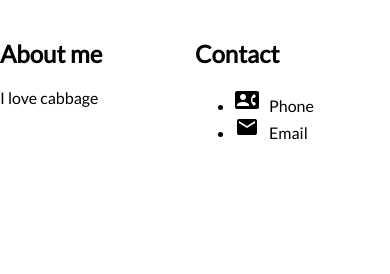
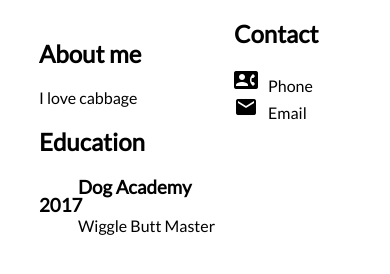
Before and after one commit to tinypineapple/Unit-16-HW, a plain HTML site: page index.html in a window 390 px wide. Shown: the part 568-842 px from the top of the page. Drawn offline with Linux system fonts and the light colour scheme.

Commit message:
HW 17
added media query

```diff
--- a/css/style.css
+++ b/css/style.css
@@ -1,6 +1,18 @@
 * {
     font-family: 'Lato', sans-serif;
     box-sizing: border-box;
+}
+
+/* Small devices (portrait tablets and large phones, 600px and up) */
+@media only screen and (min-width: 600px) {
+}
+
+/* Medium devices (landscape tablets, 768px and up) */
+@media only screen and (min-width: 768px) {
+}
+
+/* Large devices (laptops/desktops, 992px and up) */
+@media only screen and (min-width: 992px) {
 }
 
 body {
@@ -26,22 +38,32 @@ h1 {
     border-radius: 50%;
 }
 
-.column {
+.column-left {
     float: left;
     width: 50%;
+    text-align:left;
+    margin-left: 10%;
+    height: 100%
+}
+
+.column-right {
+    display: block;
+    margin-right: 10%;
+    height: 100%;
+}
+
+
+ul {
+    list-style-type:none;
 }
 
 i {
     padding-right: 10px;
 }
 
-/* Clear floats after the columns */
-.row:after {
-    content: "";
-    display: table;
-    clear: both;
+#sidebar {
+    width: 20%;
+    height: 100px;
+    float: left;
+
 }
-/* Global Classes */
- h2::before {
-
- }
--- a/index.html
+++ b/index.html
@@ -10,8 +10,7 @@
 </head>
 
 <body>
-    <div>
-        <header>
+       <header>
             <img class= "Tomo" src="images/IMG_1667.png" alt="Avatar">
             <h1>Hi,
                 <br>my name is
@@ -20,11 +19,19 @@
         </header>
 
         <div class="row">
-            <div class="column">
+            <div class="column-left">
                 <h2>About me</h2>
                 <p>I love cabbage</p>
+                <h2>Education</h2>
+                <div id="sidebar">
+                    <h3>2017</h3>
+                </div>
+                <div id="education-info">
+                    <h3>Dog Academy</h3>
+                    <p>Wiggle Butt Master</p>
+                </div>
             </div>
-            <div class="column">
+            <div class="column-right">
                 <h2>Contact</h2>
                 <ul>
                     <li> <i class="material-icons">contact_phone</i>Phone</li>
@@ -34,12 +41,6 @@
             </div>
         </div>
 
-
-
-    </div>
-
-
-
 </body>
 
 
```
